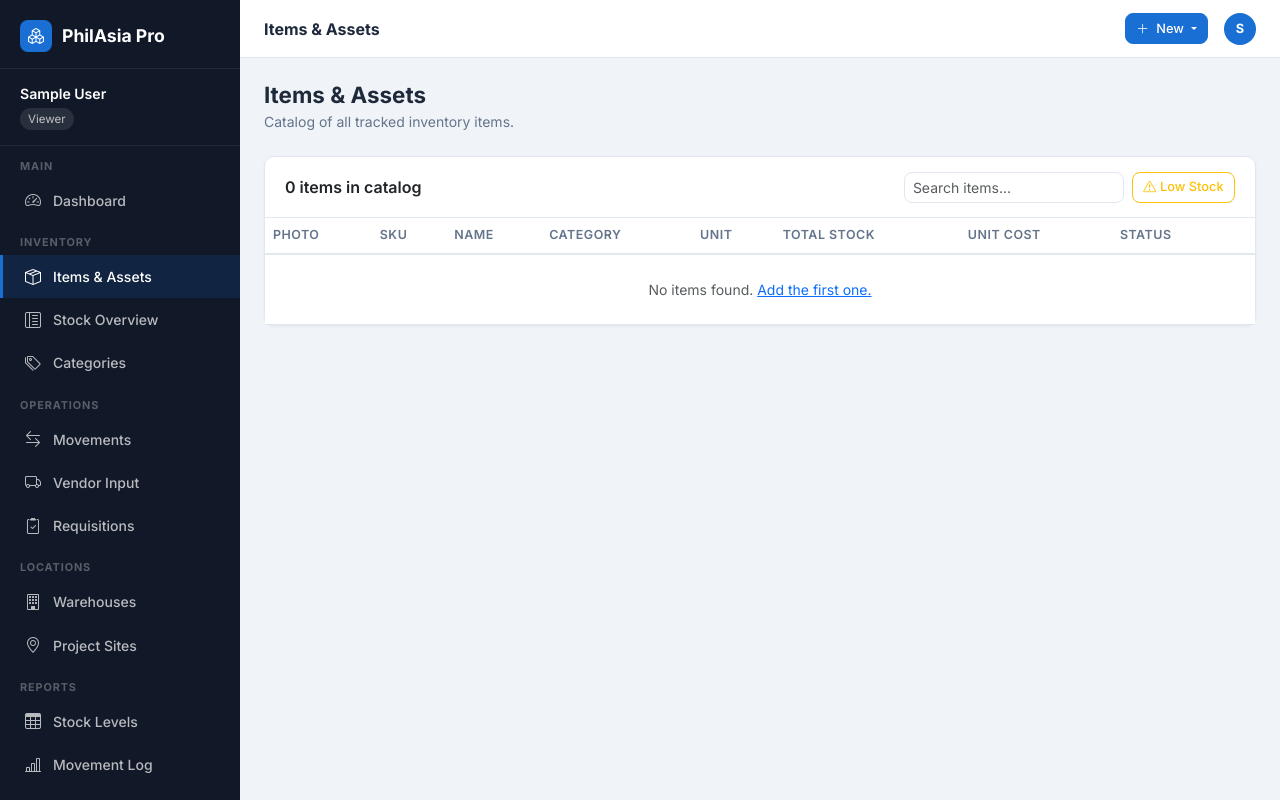
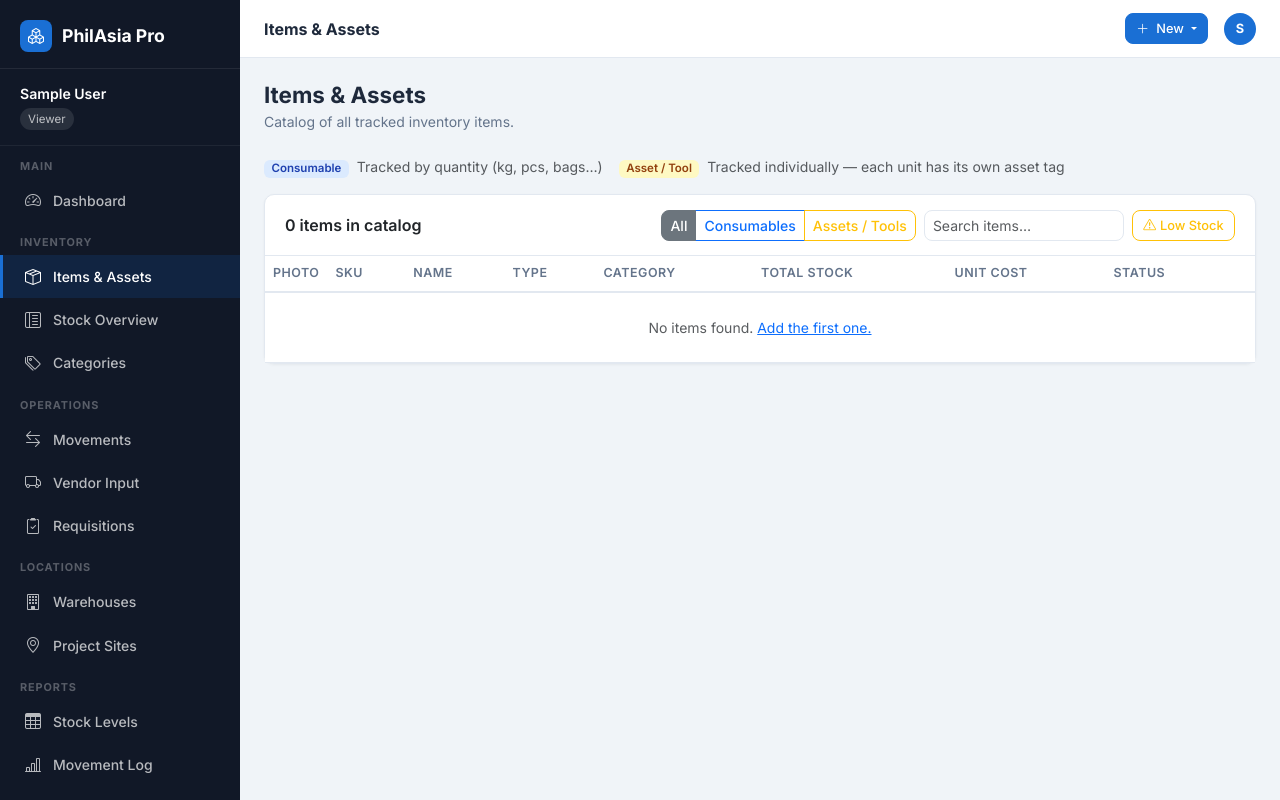
Before and after one commit to razhil1/philasia-system, a Flask app: page /items in a window 1280 px wide. Run offline with Flask 3, Linux system fonts and the light colour scheme; the visitor is signed in with stand-in values (Sample User, id 1); data that the repository does not hold is empty; some libraries are stand-ins or nearby versions.

Commit message:
Improve inventory item display to differentiate asset and consumable stock
Update `item_list.html` to add a 'Type' column, filter buttons, and distinct styling for consumable quantities versus individual asset unit counts.

Replit-Commit-Author: Agent
Replit-Commit-Session-Id: 1aaf891b-e343-4de6-8b6b-c8980c030644
Replit-Commit-Checkpoint-Type: full_checkpoint
Replit-Commit-Event-Id: e12d8976-abda-41e3-81ad-155f953ab63d
Replit-Commit-Screenshot-Url: https://storage.googleapis.com/screenshot-production-us-central1/fafc0acb-19db-49ca-8fe7-5905906582f0/1aaf891b-e343-4de6-8b6b-c8980c030644/H7QePSZ
Replit-Helium-Checkpoint-Created: true

```diff
--- a/app/templates/inventory/item_list.html
+++ b/app/templates/inventory/item_list.html
@@ -1,9 +1,22 @@
 {% extends 'layouts/base.html' %}
 {% block title %}Items & Assets{% endblock %}
 {% block page_title %}Items & Assets{% endblock %}
+{% block extra_css %}
+<style>
+.badge-consumable { background:#dbeafe; color:#1e40af; font-weight:600; }
+.badge-asset      { background:#fef9c3; color:#92400e; font-weight:600; }
+.stock-asset  { font-weight:700; color:#0f766e; }
+.stock-low    { font-weight:700; color:#dc2626; }
+.stock-ok     { font-weight:600; color:#15803d; }
+.unit-label   { font-size:.72rem; color:#94a3b8; margin-left:2px; }
+</style>
+{% endblock %}
 {% block content %}
 <div class="page-header d-flex justify-content-between align-items-end">
-    <div><h1>Items & Assets</h1><p>Catalog of all tracked inventory items.</p></div>
+    <div>
+        <h1>Items &amp; Assets</h1>
+        <p>Catalog of all tracked inventory items.</p>
+    </div>
     {% if current_user.can('manage_inventory') %}
     <div class="d-flex gap-2">
         <a href="{{ url_for('main.item_import') }}" class="btn btn-outline-success">
@@ -16,11 +29,22 @@
     {% endif %}
 </div>
 
+<!-- Legend -->
+<div class="d-flex gap-3 mb-3 small text-muted">
+    <span><span class="badge badge-consumable me-1">Consumable</span> Tracked by quantity (kg, pcs, bags…)</span>
+    <span><span class="badge badge-asset me-1">Asset / Tool</span> Tracked individually — each unit has its own asset tag</span>
+</div>
+
 <div class="card">
     <div class="card-header d-flex justify-content-between align-items-center">
         <span>{{ item_stats|length }} items in catalog</span>
-        <div class="d-flex gap-2">
-            <input class="form-control form-control-sm" type="search" id="itemSearch" placeholder="Search items..." style="width:220px;">
+        <div class="d-flex gap-2 align-items-center">
+            <div class="btn-group btn-group-sm" id="typeFilter">
+                <button type="button" class="btn btn-outline-secondary active" data-filter="all">All</button>
+                <button type="button" class="btn btn-outline-primary" data-filter="consumable">Consumables</button>
+                <button type="button" class="btn btn-outline-warning" data-filter="asset">Assets / Tools</button>
+            </div>
+            <input class="form-control form-control-sm" type="search" id="itemSearch" placeholder="Search items…" style="width:200px;">
             <a href="{{ url_for('main.report_low_stock') }}" class="btn btn-sm btn-outline-warning">
                 <i class="bi bi-exclamation-triangle me-1"></i>Low Stock
             </a>
@@ -29,17 +53,26 @@
     <div class="table-responsive">
     <table class="table mb-0" id="itemTable">
         <thead><tr>
-            <th>Photo</th><th>SKU</th><th>Name</th><th>Category</th>
-            <th>Unit</th><th>Total Stock</th><th>Unit Cost</th><th>Status</th><th></th>
+            <th style="width:42px">Photo</th>
+            <th>SKU</th>
+            <th>Name</th>
+            <th>Type</th>
+            <th>Category</th>
+            <th>Total Stock</th>
+            <th>Unit Cost</th>
+            <th>Status</th>
+            <th></th>
         </tr></thead>
         <tbody>
         {% for s in item_stats %}
-        <tr class="{{ 'low-stock-row' if s.low }}">
+        <tr class="{{ 'low-stock-row' if s.low }}" data-type="{{ s.item.item_type }}">
             <td>
                 {% if s.item.photo %}
                 <img src="/static/uploads/{{ s.item.photo }}" class="rounded" style="width:36px;height:36px;object-fit:cover;" alt="">
                 {% else %}
-                <div class="bg-light rounded d-flex align-items-center justify-content-center" style="width:36px;height:36px;"><i class="bi bi-box text-muted"></i></div>
+                <div class="bg-light rounded d-flex align-items-center justify-content-center" style="width:36px;height:36px;">
+                    <i class="bi bi-{{ 'tools' if s.item.is_asset else 'box-seam' }} text-muted"></i>
+                </div>
                 {% endif %}
             </td>
             <td><code class="small">{{ s.item.sku }}</code></td>
@@ -47,9 +80,31 @@
                 <a href="{{ url_for('main.item_detail', item_id=s.item.id) }}" class="fw-semibold text-decoration-none row-link">{{ s.item.name }}</a>
                 {% if s.low %}<span class="badge bg-danger ms-1" style="font-size:.65rem;">Low</span>{% endif %}
             </td>
+            <td>
+                {% if s.item.is_asset %}
+                <span class="badge badge-asset"><i class="bi bi-tools me-1"></i>Asset / Tool</span>
+                {% else %}
+                <span class="badge badge-consumable"><i class="bi bi-box-seam me-1"></i>Consumable</span>
+                {% endif %}
+            </td>
             <td class="text-muted">{{ s.item.category.name if s.item.category else '—' }}</td>
-            <td class="text-muted">{{ s.item.unit }}</td>
-            <td class="{{ 'text-danger fw-bold' if s.low else 'fw-semibold' }}">{{ s.total_qty | round(2) }}</td>
+            <td>
+                {% if s.item.is_asset %}
+                    {# Assets: show unit COUNT (integer), link to their physical unit list #}
+                    <a href="{{ url_for('main.asset_unit_list', item_id=s.item.id) }}"
+                       class="text-decoration-none stock-asset"
+                       title="Click to manage individual units">
+                        {{ s.total_qty | int }} <span class="unit-label">units</span>
+                        <i class="bi bi-box-arrow-up-right ms-1" style="font-size:.7rem;"></i>
+                    </a>
+                {% else %}
+                    {# Consumables: show quantity + unit of measure #}
+                    <span class="{{ 'stock-low' if s.low else 'stock-ok' }}">
+                        {{ s.total_qty | round(2) }}
+                        <span class="unit-label">{{ s.item.unit }}</span>
+                    </span>
+                {% endif %}
+            </td>
             <td class="text-muted">₱{{ '{:,.2f}'.format(s.item.unit_cost | float) }}</td>
             <td><span class="badge {{ 'bg-success' if s.item.is_active else 'bg-secondary' }}">{{ 'Active' if s.item.is_active else 'Inactive' }}</span></td>
             <td>
@@ -68,11 +123,30 @@
 {% endblock %}
 {% block extra_js %}
 <script>
+// Text search
 document.getElementById('itemSearch').addEventListener('input', function() {
     const q = this.value.toLowerCase();
-    document.querySelectorAll('#itemTable tbody tr').forEach(r => {
-        r.style.display = r.textContent.toLowerCase().includes(q) ? '' : 'none';
+    filterRows();
+});
+
+// Type filter buttons
+let activeFilter = 'all';
+document.querySelectorAll('#typeFilter button').forEach(btn => {
+    btn.addEventListener('click', function() {
+        document.querySelectorAll('#typeFilter button').forEach(b => b.classList.remove('active'));
+        this.classList.add('active');
+        activeFilter = this.dataset.filter;
+        filterRows();
     });
 });
+
+function filterRows() {
+    const q = document.getElementById('itemSearch').value.toLowerCase();
+    document.querySelectorAll('#itemTable tbody tr[data-type]').forEach(r => {
+        const matchText = r.textContent.toLowerCase().includes(q);
+        const matchType = activeFilter === 'all' || r.dataset.type === activeFilter;
+        r.style.display = (matchText && matchType) ? '' : 'none';
+    });
+}
 </script>
 {% endblock %}
```
